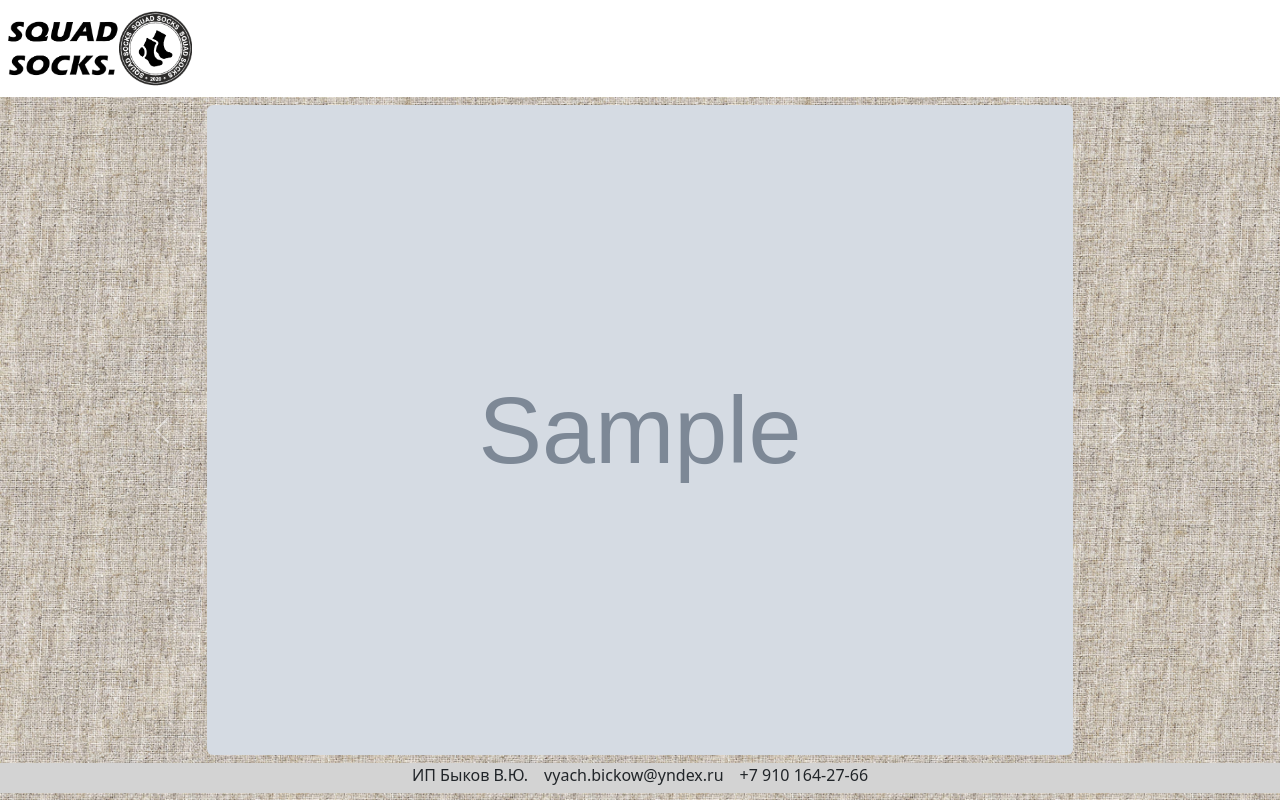
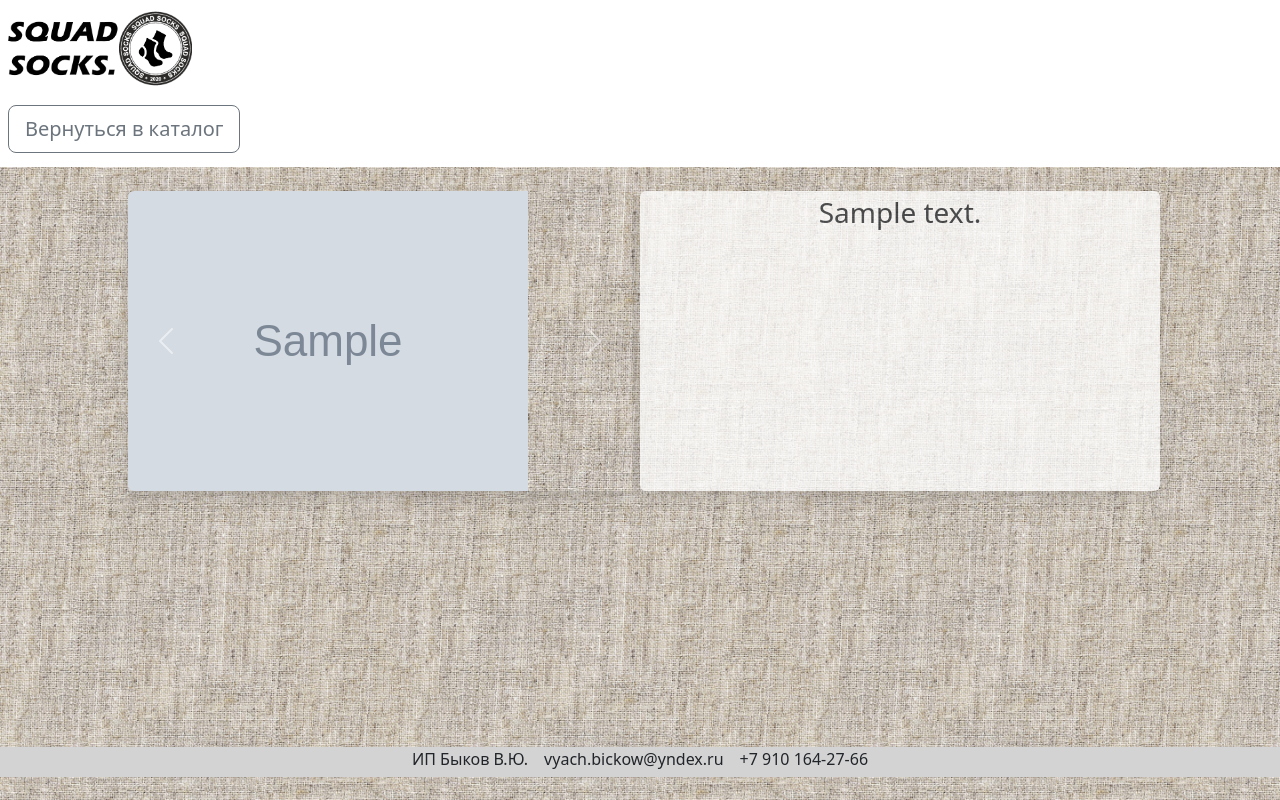
Before and after one commit to mike-sazonov/socks_project, a Django app: page /socks/1 in a window 1280 px wide. Run offline with Django 5.2, Linux system fonts and the light colour scheme; tables that the repository leaves empty hold one stand-in row (values such as "Sample post"); grey boxes marked "Sample" are stand-in pictures; parts of the project's set-up code (start-up, migrations or seed data) failed here and were passed over; some libraries are stand-ins or nearby versions.

Commit message:
interface

```diff
--- a/socks_page/templates/socks_page/sock_detail.html
+++ b/socks_page/templates/socks_page/sock_detail.html
@@ -5,12 +5,23 @@
 
 {% block title %} Информация {% endblock %}
 {% block content %}
-<div class="container p-2">
-  <div id="carouselExampleIndicators" class="carousel slide">
-    <div class="carousel-inner">
+<div class="d-sm-none d-lg-block bg-white p-2" style="height: 70px;">
+    <a class="btn btn-outline-secondary btn-lg me-2" href="{% url 'socks' %}">
+    Вернуться в каталог
+    </a>
+</div>
+<div class="d-lg-none bg-white p-4" style="height: 160px;">
+    <a class="btn btn-outline-secondary btn-lg me-2" href="{% url 'socks' %}" style="--bs-btn-font-size: 4rem;">
+    Вернуться в каталог
+    </a>
+</div>
+<div class="row justify-content-center p-4 g-sm-3">
+  <div class="col-sm-10 col-lg-5">
+    <div id="carouselExampleIndicators" class="carousel slide shadow">
+      <div class="carousel-inner rounded">
         {% for img in sock.images.all %}
         <div class="carousel-item {% if forloop.first %} active {% endif %}">
-        <img src="{{ img.image.url }}" class="img-fluid rounded mx-auto d-block" style="height: calc(100vh - 150px);">
+          <img src="{{ img.image.url }}" class="img-fluid">
         </div>
         {% endfor %}
       </div>
@@ -26,4 +37,13 @@
       </button>
     </div>
   </div>
+  <div class="col-sm-10 col-lg-5 bg-white rounded shadow opacity-75">
+    <div class="d-lg-block d-sm-none text-center fs-3">
+      {{ sock.description }}
+    </div>
+    <div class="d-lg-none text-center fs-1">
+      {{ sock.description }}
+    </div>
+  </div>
+</div>
 {% endblock %}
--- a/socks_page/templates/socks_page/socks.html
+++ b/socks_page/templates/socks_page/socks.html
@@ -84,13 +84,13 @@
     </div>
 </div>
 
-<div class="row p-2">
+<div class="row p-2 g-2">
 {% for sock in socks %}
     <div class="col-sm-6 col-lg-3">
         <a href="{% url 'detail' sock.id %}">
-            <div class="card text-center">
+            <div class="card text-center shadow">
                 {% if sock.start_image %}
-                <img src="{{ sock.start_image.url }}" class="card-img-top" style="width: 100%;"/>
+                <img src="{{ sock.start_image.url }}" class="card-img-top"/>
                 {% endif %}
                 <div class="card-body">
                     <h5 class="card-title">{{ sock.name }}</h5>
```
Lines whose indentation alone changed are shown as unchanged.
